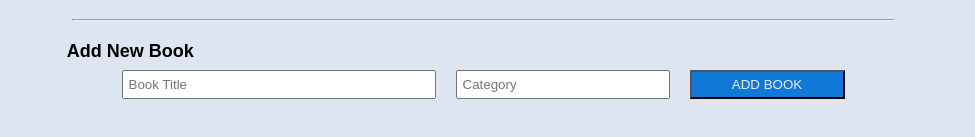
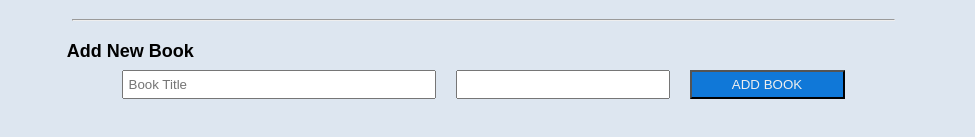
Before and after one commit to Anny85-code/bookstore-react-redux, a React (Create React App) app in the folder mybookstore/: page /#/ in a window 1280 px wide. Shown: the part 357-494 px from the top of the page, without its empty margins (152-1127 px from the left). Built offline with nearby package versions, Linux system fonts and the light colour scheme; no server answers.

Commit message:
New files

```diff
--- a/mybookstore/src/Components/addform.js
+++ b/mybookstore/src/Components/addform.js
@@ -52,12 +52,27 @@ const AddForm = () => {
           <input
             type='text'
             name='category'
-            placeholder='Category'
             id='category'
             ref={categoryInputRef}
             required
             className='input category'
+            default
           />
+
+          {/* <select
+            className='input category'
+            default
+            value={category}
+            id='category'
+            name='category'
+            onChange={categoryHandle}
+          >
+            <option hidden>Category</option>
+            <option value='classic'>Classic</option>
+            <option value='fantasy'>Fantasy</option>
+            <option value='thriller'>Thriller</option>
+          </select> */}
+
           <button type='submit' className='input btn'>
             ADD BOOK
           </button>
```
